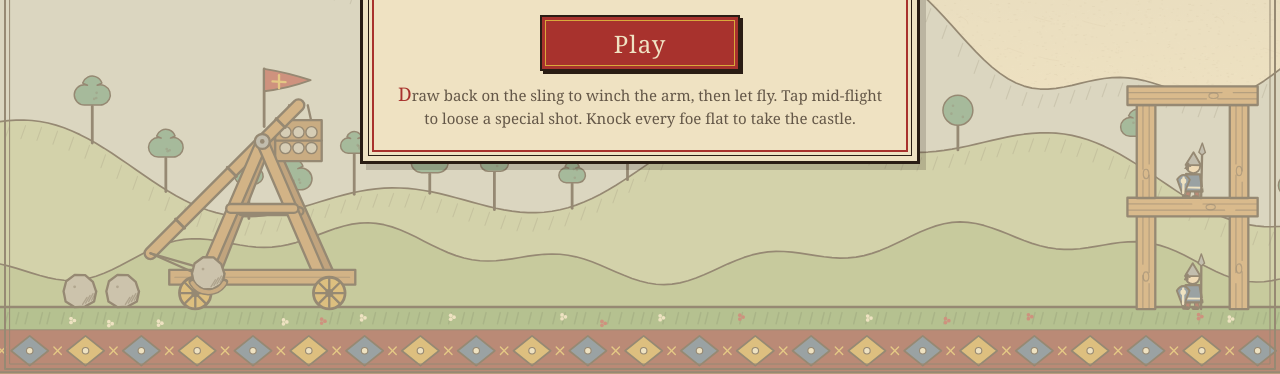
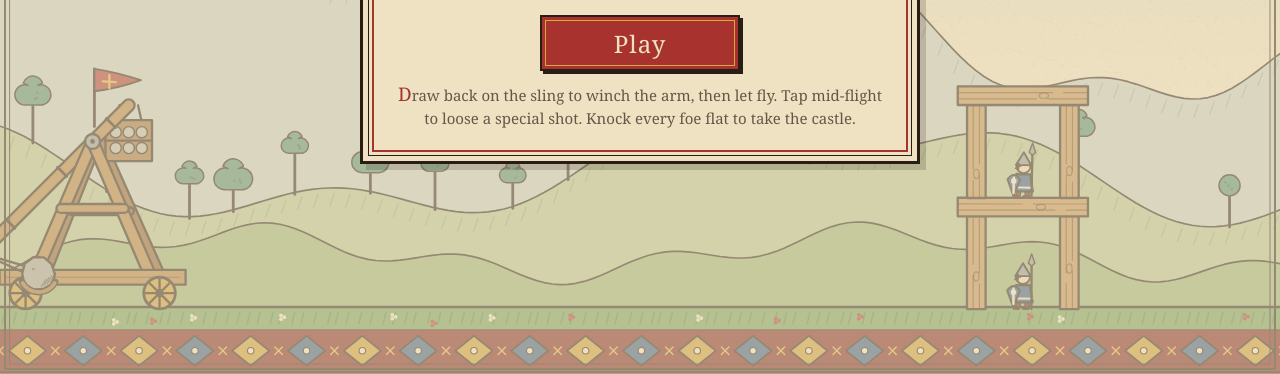
Before and after one commit to madmonk13/trebuchet, a plain HTML site: page index.html in a window 1280 px wide. Shown: the part 426-800 px from the top of the page. Drawn offline with Linux system fonts and the light colour scheme; animation ran at ten frames a second; a web font is replaced by a local one.

Commit message:
Keep the target in view while aiming
While the sling is drawn back, trace the full predicted arc to its first
impact, mark the strike point, and glide the camera to keep it in view;
after release the camera holds there and lets the rock fly in. Aim is
measured in screen space so the moving camera doesn't shift it, and the
angle gauge is pinned to the screen corner.

The resting camera now puts the trebuchet at the left edge (respecting
the notch inset), the waiting rocks move into a HUD strip, and pennants
at the screen edge mark foes out of view. Service worker cache v7.

Co-Authored-By: Claude Opus 5.5 <noreply@anthropic.com>

```diff
--- a/css/style.css
+++ b/css/style.css
@@ -95,6 +95,10 @@ button { font: inherit; color: inherit; }
   font-variant-numeric: tabular-nums;
   flex: 0 0 auto;
 }
+.hud-ammo { display: flex; align-items: center; gap: 2px; padding: 4px 8px; flex: 0 0 auto; }
+.hud-ammo[hidden] { display: none; }
+.hud-ammo svg { width: 20px; height: 20px; }
+.hud-ammo .ammo-boulder { width: 24px; height: 24px; }
 .coin { width: 20px; height: 20px; flex: 0 0 auto; }
 .coin circle { fill: var(--gold); stroke: var(--ink); stroke-width: 2; }
 .coin path { stroke: var(--ink); stroke-width: 1.6; fill: none; stroke-linecap: round; }
@@ -364,4 +368,6 @@ h2 {
   .hud-score { font-size: 17px; }
   .icon-btn { width: 40px; height: 40px; }
   #hud-level { display: none; }
+  .hud-ammo svg { width: 16px; height: 16px; }
+  .hud-ammo .ammo-boulder { width: 19px; height: 19px; }
 }
--- a/js/game.js
+++ b/js/game.js
@@ -20,6 +20,9 @@
   const MAX_PULL = 125;
   const MIN_PULL = 18;
   const MAX_SPEED = 27;
+  // The resting camera puts the trebuchet near the left edge, keeping just enough ground behind
+  // the sling to draw it back.
+  const CAM_MIN = 225;
   const GRAVITY_STEP = 0.001 * STEP * STEP; // Matter's per-step gravity acceleration
 
   const MATERIALS = {
@@ -56,7 +59,7 @@
     grid: $('level-grid'), mute: $('btn-mute'), install: $('btn-install'), iosHint: $('ios-hint'),
     resultTitle: $('result-title'), resultSub: $('result-sub'), resultScore: $('result-score'),
     resultBest: $('result-best'), resultStars: $('result-stars'), next: $('btn-next'), totalStars: $('total-stars'),
-    setTabs: $('set-tabs'),
+    setTabs: $('set-tabs'), ammo: $('hud-ammo'),
   };
 
   // ---------------------------------------------------------------- storage
@@ -86,8 +89,9 @@
   let abilityUsed = false;
   let launchVel = null, launchFrom = null;
   let shake = 0;
+  let releaseCam = 0; // camera position when the shot was released
   const arm = { angle: COCKED, from: COCKED, to: COCKED, t: 1, dur: 1, ease: (t) => t, next: null };
-  const aim = { active: false, id: null, start: null, vec: { x: 0, y: 0 }, notch: 0 };
+  const aim = { active: false, id: null, start: null, vec: { x: 0, y: 0 }, notch: 0, path: null };
   const pan = { active: false, id: null, sx: 0, cam: 0 };
   const destroyQueue = new Set();
   const explodeQueue = new Set();
@@ -112,13 +116,23 @@
     const targetH = H < 600 ? 720 : 860;
     scale = Math.min(H / targetH, W / 900);
     viewW = W / scale;
+    const insets = getComputedStyle(safeProbe);
+    safeLeft = parseFloat(insets.paddingLeft) || 0;
+    safeTop = parseFloat(insets.paddingTop) || 0;
+    camMin = CAM_MIN - safeLeft / scale;
     viewH = H / scale;
     // On tall (portrait) screens, lift the ground off the bottom edge.
     camY = GROUND_Y + 70 + Math.max(0, viewH - 900) * 0.4 - viewH;
-    camX = clamp(camX, 0, camMax());
+    camX = clamp(camX, camMin, camMax());
     checkOrientation();
   }
-  const camMax = () => Math.max(0, levelW - viewW);
+  // Step the camera back by the left safe-area inset (a phone's notch in landscape) so the
+  // sling never sits underneath it.
+  const safeProbe = document.createElement('div');
+  safeProbe.style.cssText = 'position:fixed;visibility:hidden;pointer-events:none;padding-left:env(safe-area-inset-left,0px);padding-top:env(safe-area-inset-top,0px)';
+  document.body.appendChild(safeProbe);
+  let camMin = CAM_MIN, safeLeft = 0, safeTop = 0;
+  const camMax = () => Math.max(camMin, levelW - viewW);
   const toWorld = (cx, cy) => ({ x: cx / scale + camX, y: cy / scale + camY });
 
   let orientationToastShown = false;
@@ -190,7 +204,7 @@
       setState('menu');
     } else {
       camX = camMax();
-      setState(camMax() > 0 ? 'intro' : 'aim');
+      setState(camMax() > camMin ? 'intro' : 'aim');
       if (levelDef.tip) toast(levelDef.tip, 4200);
     }
     updateHint();
@@ -200,6 +214,24 @@
     state = s;
     stateTime = 0;
     updateHint();
+    updateAmmo();
+  }
+
+  // The rocks still waiting their turn, shown as small inked icons in the HUD.
+  const AMMO_ICON = {
+    stone: '<circle cx="12" cy="12" r="8" fill="#a39e92"/>',
+    scatter: '<circle cx="12" cy="12" r="8" fill="#7d8088"/><path d="M12 4.5l.8 7.5-5 4.5M12.8 12l6 2.5" fill="none"/>',
+    boulder: '<circle cx="12" cy="12" r="10.5" fill="#8f897c"/><circle cx="8.5" cy="7.5" r="1.6" fill="#4f8a6e" stroke-width="1"/><circle cx="13" cy="6" r="1.4" fill="#4f8a6e" stroke-width="1"/>',
+    firepot: '<circle cx="12" cy="14.5" r="7.5" fill="#b5562b"/><path d="M10 7c-1-2.5 1-4 2-5.5 1 1.5 3 3 2 5.5z" fill="#a8322d" stroke-width="1.2"/>',
+  };
+  let shownAmmo = '';
+  function updateAmmo() {
+    const key = queue.join(',');
+    if (key === shownAmmo) return;
+    shownAmmo = key;
+    ui.ammo.innerHTML = queue.map((t) => `<svg viewBox="0 0 24 24" class="ammo-${t}" aria-hidden="true"><g stroke="#2a1d14" stroke-width="2">${AMMO_ICON[t] || AMMO_ICON.stone}</g></svg>`).join('');
+    ui.ammo.hidden = !queue.length;
+    ui.ammo.setAttribute('aria-label', `${queue.length} more ${queue.length === 1 ? 'rock' : 'rocks'} after this one`);
   }
 
   // ---------------------------------------------------------------- damage & collisions
@@ -446,6 +478,7 @@
     aim.active = false;
     if (!v || !loaded) return;
     launchVel = v;
+    releaseCam = camX;
     launchFrom = (() => { aim.active = true; const p = slingRockPos(); aim.active = false; return p; })();
     aim.notch = 0;
     armTo(RELEASE, 260, easeIn);
@@ -642,8 +675,8 @@
       // Unused rocks count as bonus points.
       const rocksLeft = [...(loaded ? [loaded] : []), ...queue];
       rocksLeft.forEach((t, i) => {
-        const pos = queuePos(i, rocksLeft);
-        setTimeout(() => { floater(pos.x, pos.y - 30, ROCK_BONUS, '#a8322d', 1.2); sparkle(pos.x, pos.y, '#d9a93b'); }, i * 250);
+        const pos = { x: ANCHOR.x + 70, y: ANCHOR.y - 90 - i * 38 };
+        setTimeout(() => { floater(pos.x, pos.y, ROCK_BONUS, '#a8322d', 1.2); sparkle(pos.x, pos.y, '#d9a93b'); }, i * 250);
       });
       score += left * ROCK_BONUS;
       loaded = null; queue = [];
@@ -663,44 +696,43 @@
     updateHint();
   }
 
-  // Positions of the waiting rocks lined up behind the trebuchet.
-  function queuePos(i, list = queue) {
-    let x = TX - 150;
-    for (let j = 0; j < i; j++) x -= ROCKS[list[j]].r + ROCKS[list[j + 1]].r + 8;
-    return { x, y: GROUND_Y - ROCKS[list[i]].r };
-  }
-
   // ---------------------------------------------------------------- camera
   function updateCamera(dt) {
     const max = camMax();
     if (state === 'menu') {
-      camX = max * (0.5 - 0.5 * Math.cos(realTime * 0.00018));
+      camX = lerp(camMin, max, 0.5 - 0.5 * Math.cos(realTime * 0.00018));
       return;
     }
     if (state === 'intro') {
       const t = clamp((stateTime - 1000) / 1500, 0, 1);
-      camX = lerp(max, 0, easeInOut(t));
+      camX = lerp(max, camMin, easeInOut(t));
       if (t >= 1) setState('aim');
       return;
     }
     let target = camX;
+    aim.path = state === 'aim' && aim.active ? predictShot() : null;
     if (state === 'flight' && activeRocks.length) {
+      // Hold on the spot the shot was aimed at and let the rock fly in; follow it past there.
       const lead = activeRocks.reduce((a, r) => (r.position.x > a.position.x ? r : a));
-      target = lead.position.x - viewW * 0.4;
+      target = Math.max(lead.position.x - viewW * 0.4, releaseCam);
+    } else if (aim.path) {
+      // Glide so the end of the predicted arc stays in view.
+      target = Math.max(camMin, aim.path.end.x + 170 - viewW);
     } else if (state === 'launching') {
-      target = 0;
+      target = camX;
     } else if ((state === 'aim' || state === 'reload') && !pan.active && realTime > camHoldUntil) {
-      target = 0;
+      target = camMin;
     }
     if (!pan.active) camX += (target - camX) * (1 - Math.exp(-dt * 0.005));
-    camX = clamp(camX, 0, max);
+    // While aiming, the camera may run past the castle so an overshoot is seen landing beyond it.
+    camX = clamp(camX, camMin, aim.path ? Math.max(max, levelW + 300 - viewW) : max);
   }
 
   // ---------------------------------------------------------------- input
   function onDown(e) {
     Sfx.unlock();
     if (paused || state === 'menu') return;
-    if (state === 'intro') { setState('aim'); camX = 0; return; }
+    if (state === 'intro') { setState('aim'); camX = camMin; return; }
     if (state === 'flight') { useAbility(); return; }
     const p = toWorld(e.clientX, e.clientY);
     if (state === 'aim' && loaded && !aim.active) {
@@ -709,7 +741,7 @@
       if (d < Math.max(130, 60 / scale)) {
         aim.active = true;
         aim.id = e.pointerId;
-        aim.start = p;
+        aim.start = { x: e.clientX, y: e.clientY };
         aim.vec = { x: 0, y: 0 };
         camHoldUntil = 0;
         capture(e.pointerId);
@@ -725,15 +757,16 @@
 
   function onMove(e) {
     if (aim.active && e.pointerId === aim.id) {
-      const p = toWorld(e.clientX, e.clientY);
-      aim.vec = { x: p.x - aim.start.x, y: p.y - aim.start.y };
+      // Measured on screen, not in the world, so the camera gliding toward the target while
+      // aiming doesn't change the aim under the finger.
+      aim.vec = { x: (e.clientX - aim.start.x) / scale, y: (e.clientY - aim.start.y) / scale };
       const power = aimPower();
       arm.angle = COCKED - power * WINCH;
       // the winch ratchets with a click every fifth of full power
       const notch = Math.floor(power * 5);
       if (notch !== aim.notch) { if (notch > aim.notch) Sfx.click(); aim.notch = notch; }
     } else if (pan.active && e.pointerId === pan.id) {
-      camX = clamp(pan.cam - (e.clientX - pan.sx) / scale, 0, camMax());
+      camX = clamp(pan.cam - (e.clientX - pan.sx) / scale, camMin, camMax());
     }
   }
 
@@ -786,7 +819,6 @@
 
     drawGround();
     for (const b of Composite.allBodies(world)) if (b.plugin.kind === 'hill') drawHill(b);
-    drawQueue();
     drawTrebuchet();
     for (const b of blocks) if (b.plugin.alive) drawBlock(b);
     for (const b of foes) if (b.plugin.alive) drawFoe(b);
@@ -797,6 +829,8 @@
     drawTrajectory();
     drawFloaters();
     drawFrame();
+    drawOffscreenFoes();
+    drawAimGauge();
   }
 
   // Art direction: an illuminated manuscript / embroidered tapestry. Flat medieval pigments on
@@ -1164,66 +1198,77 @@
     }
   }
 
-  function drawQueue() {
-    const list = state === 'won' ? [] : queue;
-    list.forEach((t, i) => {
-      const p = queuePos(i, list);
-      drawRock(t, p.x, p.y, 0);
-    });
-  }
-
-  // While aiming: an inked flight line with an arrowhead, and a brass quadrant showing the angle.
-  function drawTrajectory() {
-    if (!aim.active || state !== 'aim') return;
+  // The predicted flight while aiming, run to the first thing the rock would strike: a block, a
+  // foe, a hill or the ground. Bounding boxes stand in for exact shapes.
+  function predictShot() {
     const v = aimVelocity();
-    if (!v) return;
+    if (!v) return null;
+    const r = ROCKS[loaded].r;
+    const solids = Composite.allBodies(world).filter((b) => b.plugin.kind !== 'ground' && b.plugin.alive !== false);
     let x = LAUNCH.x, y = LAUNCH.y, vx = v.x, vy = v.y;
-    const pts = [[x, y]];
-    for (let i = 0; i < 90; i++) {
+    const pts = [{ x, y }];
+    for (let i = 0; i < 600; i++) {
       vy += GRAVITY_STEP;
       x += vx; y += vy;
-      if (y > GROUND_Y) break;
-      if (i % 2 === 1) pts.push([x, y]);
-    }
+      if (i % 2 === 1) pts.push({ x, y });
+      if (y + r >= GROUND_Y || x > levelW + 400) break;
+      if (x > TX + 120 && solids.some((b) => x + r > b.bounds.min.x && x - r < b.bounds.max.x && y + r > b.bounds.min.y && y - r < b.bounds.max.y)) break;
+    }
+    const end = { x, y: Math.min(y, GROUND_Y - r) };
+    pts.push(end);
+    return { pts, end, v };
+  }
+
+  // While aiming: the whole inked flight line, with a mark where it strikes.
+  function drawTrajectory() {
+    const path = aim.path;
+    if (!path || state !== 'aim') return;
+    const pts = path.pts;
     ctx.lineCap = 'round';
     ctx.setLineDash([10, 9]);
+    ctx.lineWidth = 3;
     for (let i = 1; i < pts.length; i++) {
-      ctx.strokeStyle = `rgba(42,29,20,${0.85 * (1 - i / pts.length)})`;
-      ctx.lineWidth = 3;
-      line(pts[i - 1][0], pts[i - 1][1], pts[i][0], pts[i][1]);
+      ctx.strokeStyle = `rgba(42,29,20,${0.85 - 0.45 * (i / pts.length)})`;
+      line(pts[i - 1].x, pts[i - 1].y, pts[i].x, pts[i].y);
     }
     ctx.setLineDash([]);
-    if (pts.length > 2) {
-      const [ax, ay] = pts[pts.length - 1], [bx, by] = pts[pts.length - 2];
-      const a = Math.atan2(ay - by, ax - bx);
-      ctx.fillStyle = `rgba(168,50,45,0.6)`;
-      ctx.beginPath();
-      ctx.moveTo(ax + Math.cos(a) * 10, ay + Math.sin(a) * 10);
-      ctx.lineTo(ax + Math.cos(a + 2.5) * 10, ay + Math.sin(a + 2.5) * 10);
-      ctx.lineTo(ax + Math.cos(a - 2.5) * 10, ay + Math.sin(a - 2.5) * 10);
-      ctx.fill();
-    }
-
-    // quadrant
-    const len = Math.min(Math.hypot(aim.vec.x, aim.vec.y), MAX_PULL) / MAX_PULL;
+    const { x, y } = path.end;
+    const pulse = 1 + Math.sin(realTime * 0.008) * 0.12;
+    ctx.strokeStyle = PAL.madder;
+    ctx.lineWidth = 3.5;
+    const k = 11 * pulse;
+    line(x - k, y - k, x + k, y + k);
+    line(x - k, y + k, x + k, y - k);
+    ctx.lineWidth = 2;
+    ctx.beginPath(); ctx.arc(x, y, 20 * pulse, 0, Math.PI * 2); ctx.stroke();
+  }
+
+  // The brass quadrant, pinned to the top-left of the screen so it stays readable when the camera
+  // has glided away from the trebuchet toward the target.
+  function drawAimGauge() {
+    const path = aim.path;
+    if (!path || state !== 'aim') return;
+    const v = path.v;
+    const len = aimPower();
     const deg = clamp(Math.round((-Math.atan2(v.y, v.x) * 180) / Math.PI), -30, 90);
-    const qx = TX + 150, qy = 778, R = 84;
+    const R = clamp(84 * scale, 52, 92);
+    const qx = safeLeft + 26, qy = Math.max(safeTop, 12) + 66 + R;
     ctx.beginPath(); ctx.moveTo(qx, qy); ctx.arc(qx, qy, R, -Math.PI / 2, 0); ctx.closePath();
     inked(PAL.gold, 2.5);
-    ctx.beginPath(); ctx.arc(qx, qy, R - 12, -Math.PI / 2, 0); ctx.strokeStyle = INK; ctx.lineWidth = 1.2; ctx.stroke();
+    ctx.beginPath(); ctx.arc(qx, qy, R * 0.86, -Math.PI / 2, 0); ctx.strokeStyle = INK; ctx.lineWidth = 1.2; ctx.stroke();
     for (let d = 0; d <= 90; d += 15) {
-      const a = (-d * Math.PI) / 180;
+      const a = (-d * Math.PI) / 180, inner = R * (d % 45 ? 0.9 : 0.84);
       ctx.lineWidth = d % 45 ? 1.2 : 2.2;
-      line(qx + Math.cos(a) * (R - (d % 45 ? 8 : 12)), qy + Math.sin(a) * (R - (d % 45 ? 8 : 12)), qx + Math.cos(a) * R, qy + Math.sin(a) * R);
+      line(qx + Math.cos(a) * inner, qy + Math.sin(a) * inner, qx + Math.cos(a) * R, qy + Math.sin(a) * R);
     }
     // power fills the quadrant's inner band
-    ctx.beginPath(); ctx.moveTo(qx, qy); ctx.arc(qx, qy, (R - 14) * len, -Math.PI / 2, 0); ctx.closePath();
+    ctx.beginPath(); ctx.moveTo(qx, qy); ctx.arc(qx, qy, R * 0.83 * len, -Math.PI / 2, 0); ctx.closePath();
     ctx.fillStyle = 'rgba(168,50,45,0.35)'; ctx.fill();
     const na = (-Math.max(0, deg) * Math.PI) / 180;
     ctx.strokeStyle = PAL.madder; ctx.lineWidth = 3.5;
     line(qx, qy, qx + Math.cos(na) * (R + 6), qy + Math.sin(na) * (R + 6));
     ctx.beginPath(); ctx.arc(qx, qy, 5, 0, Math.PI * 2); inked(PAL.madder, 1.5);
-    ctx.font = `24px ${CANVAS_SERIF}`;
+    ctx.font = `${Math.round(R * 0.3)}px ${CANVAS_SERIF}`;
     ctx.textAlign = 'left'; ctx.textBaseline = 'alphabetic';
     ctx.fillStyle = INK;
     ctx.fillText(`${deg}°`, qx + 8, qy - 8);
@@ -1638,6 +1683,43 @@
     ctx.globalAlpha = 1;
   }
 
+  // Foes beyond the edge of the screen get an inked pennant at that edge, level with them and
+  // carrying their helmet or crown, so the whole target is readable without scrolling.
+  function drawOffscreenFoes() {
+    if (state === 'menu' || state === 'won' || state === 'lost') return;
+    const marks = { left: [], right: [] };
+    for (const f of foes) {
+      if (!f.plugin.alive) continue;
+      const sx = (f.position.x - camX) * scale;
+      const side = sx > W - 6 ? 'right' : sx < 6 ? 'left' : null;
+      if (side) marks[side].push({ k: f.plugin.k, y: (f.position.y - camY) * scale });
+    }
+    const top = 76, bottom = H - 64, gap = 30;
+    for (const side of ['left', 'right']) {
+      const list = marks[side].sort((a, b) => a.y - b.y);
+      // keep the tags from overlapping, then pull them back on screen if they ran off the bottom
+      let y = -Infinity;
+      for (const m of list) { m.y = Math.max(clamp(m.y, top, bottom), y + gap); y = m.y; }
+      const over = y - bottom;
+      if (over > 0) list.forEach((m) => { m.y = Math.max(top, m.y - over); });
+      const dir = side === 'right' ? 1 : -1;
+      const tipX = side === 'right' ? W - 14 : 14;
+      for (const m of list) {
+        ctx.save();
+        ctx.translate(tipX, m.y);
+        ctx.beginPath();
+        ctx.moveTo(0, 0);
+        ctx.lineTo(-dir * 12, -13); ctx.lineTo(-dir * 40, -13);
+        ctx.lineTo(-dir * 40, 13); ctx.lineTo(-dir * 12, 13);
+        ctx.closePath();
+        inked(PAL.parch, 2);
+        ctx.translate(-dir * 23, 1);
+        drawHat(m.k, 6.5);
+        ctx.restore();
+      }
+    }
+  }
+
   // A double ink rule around the page.
   function drawFrame() {
     ctx.setTransform(DPR, 0, 0, DPR, 0, 0);
@@ -1852,6 +1934,7 @@
     // Test hooks: shoot(angleRad, power 0..1) fires from the aim state; tap() uses the rock's special.
     shoot: (angle, power) => { if (state !== 'aim' || !loaded) return false; aim.vec = { x: -Math.cos(angle) * MAX_PULL * power, y: Math.sin(angle) * MAX_PULL * power }; fire(); return true; },
     tap: () => useAbility(),
+    get aimEnd() { return aim.path && { x: Math.round(aim.path.end.x), y: Math.round(aim.path.end.y) }; }, get camX() { return Math.round(camX); },
     get rocksLeft() { return queue.length + (loaded ? 1 : 0); }, get state() { return state; }, get foes() { return foesAlive; },
     get foePositions() { return foes.filter((f) => f.plugin.alive).map((f) => ({ x: Math.round(f.position.x), y: Math.round(f.position.y) })); } };
 })();
--- a/sw.js
+++ b/sw.js
@@ -1,6 +1,6 @@
 /* Trebuchet service worker: precaches the game so it plays offline.
  * Bump VERSION whenever you deploy changes so players pick up the new files. */
-const VERSION = 'trebuchet-v4';
+const VERSION = 'trebuchet-v7';
 const FONT_CACHE = 'trebuchet-fonts';
 const ASSETS = [
   './',
```
Also changed, not shown: index.html (+1 -0 lines), 1 other file.
